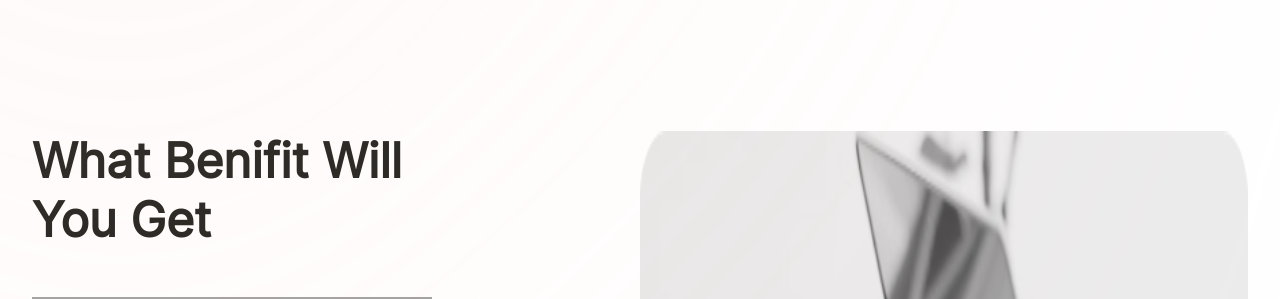
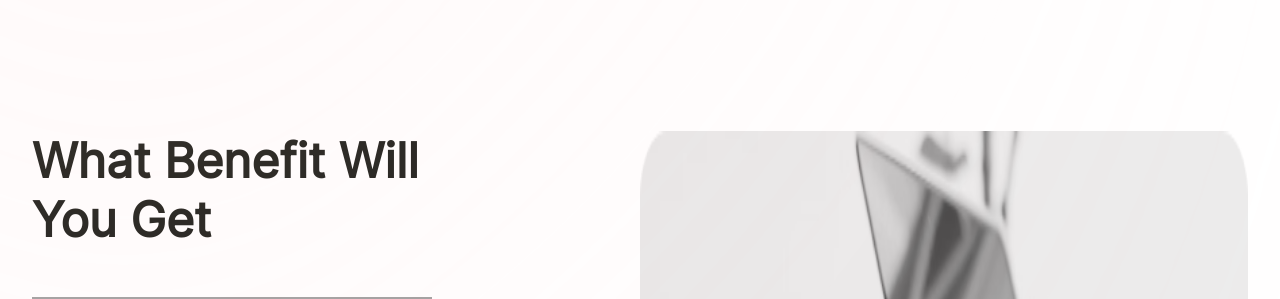
Before and after one commit to leojune12/biccas-landing-page, a Nuxt app: page / in a window 1280 px wide. Shown: the part 2465-2764 px from the top of the page. Built offline with nearby package versions, Linux system fonts and the light colour scheme; grey boxes are pictures that could not be loaded.

Commit message:
Fix typo

```diff
--- a/components/Benefits.vue
+++ b/components/Benefits.vue
@@ -2,7 +2,7 @@
     <div class="benefits-section">
         <div class="px-6 lg:px-8 py-8 lg:py-16 max-w-screen-xl mx-auto grid gap-8 lg:gap-0 lg:grid-cols-2">
             <div class="order-2 lg:order-1 space-y-8 lg:space-y-12">
-                <h1 class="primary-text text-3xl md:text-4xl lg:text-5xl leading-10 text-center lg:text-start lg:max-w-md">What Benifit Will You Get</h1>
+                <h1 class="primary-text text-3xl md:text-4xl lg:text-5xl leading-10 text-center lg:text-start lg:max-w-md">What Benefit Will You Get</h1>
                 <ul class="space-y-8 benefits-items">
                     <li class="flex items-center space-x-5">
                         <img src="/images/check.png" alt="">
```
